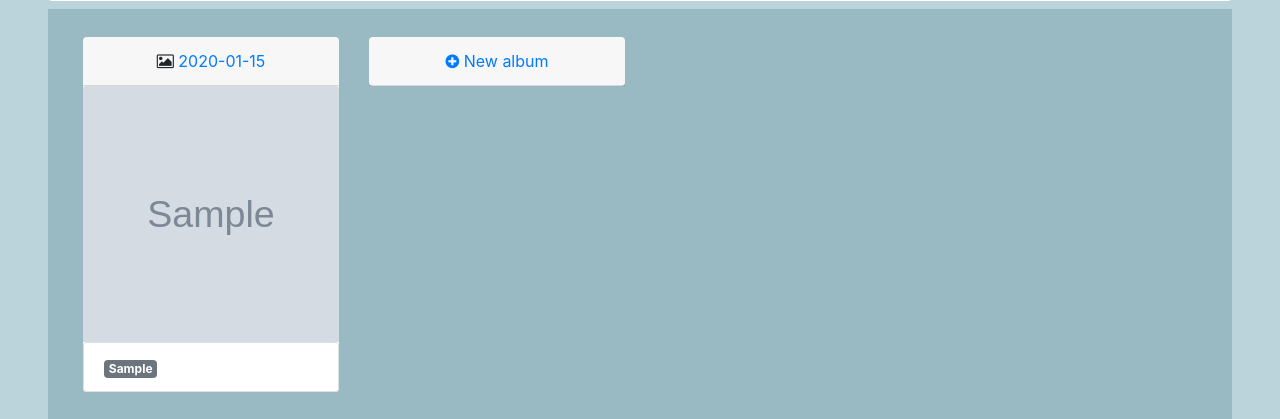
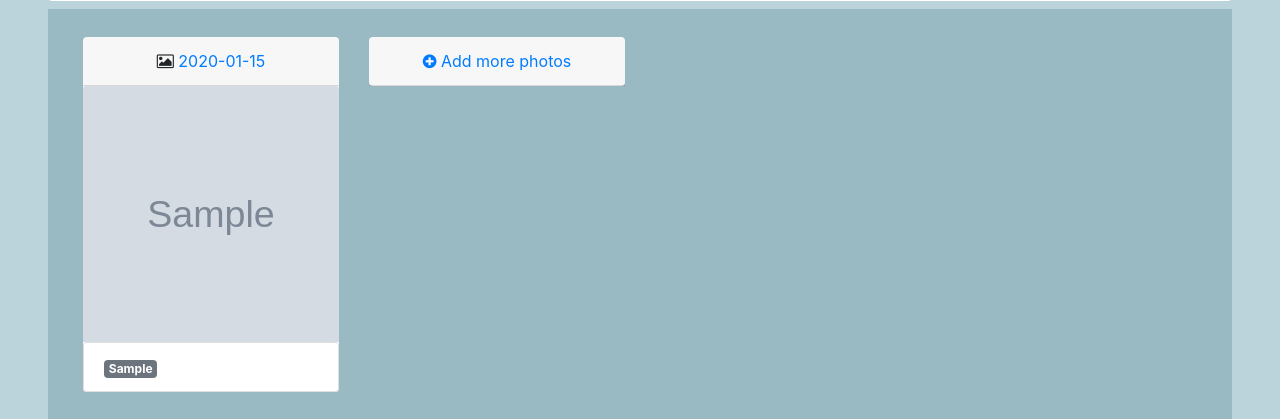
Before and after one commit to mihai-craciun/deepimage, a Django app: a page that uses webimage/templates/webimage/gallery/album.html in a window 1280 px wide. Shown: the part 509-928 px from the top of the page. Run offline with Django 3.2, Linux system fonts and the light colour scheme; a user stored in the database is signed in; tables that the repository leaves empty hold one stand-in row (values such as "Sample post"); grey boxes marked "Sample" are stand-in pictures; some libraries are stand-ins or nearby versions.

Commit message:
changed add album to add more photos

```diff
--- a/webimage/templates/webimage/gallery/album.html
+++ b/webimage/templates/webimage/gallery/album.html
@@ -112,7 +112,7 @@
         <div class="col-sm-6 col-md-4 col-lg-3 mt-2 mb-2">
             <div class="card">
                 <div class="card-header text-center">
-                    <a class="card-link" href="#"><i class="fa fa-plus-circle"></i> New album</a>
+                    <a class="card-link" href="#"><i class="fa fa-plus-circle"></i> Add more photos</a>
                 </div>
             </div>
         </div>
```
